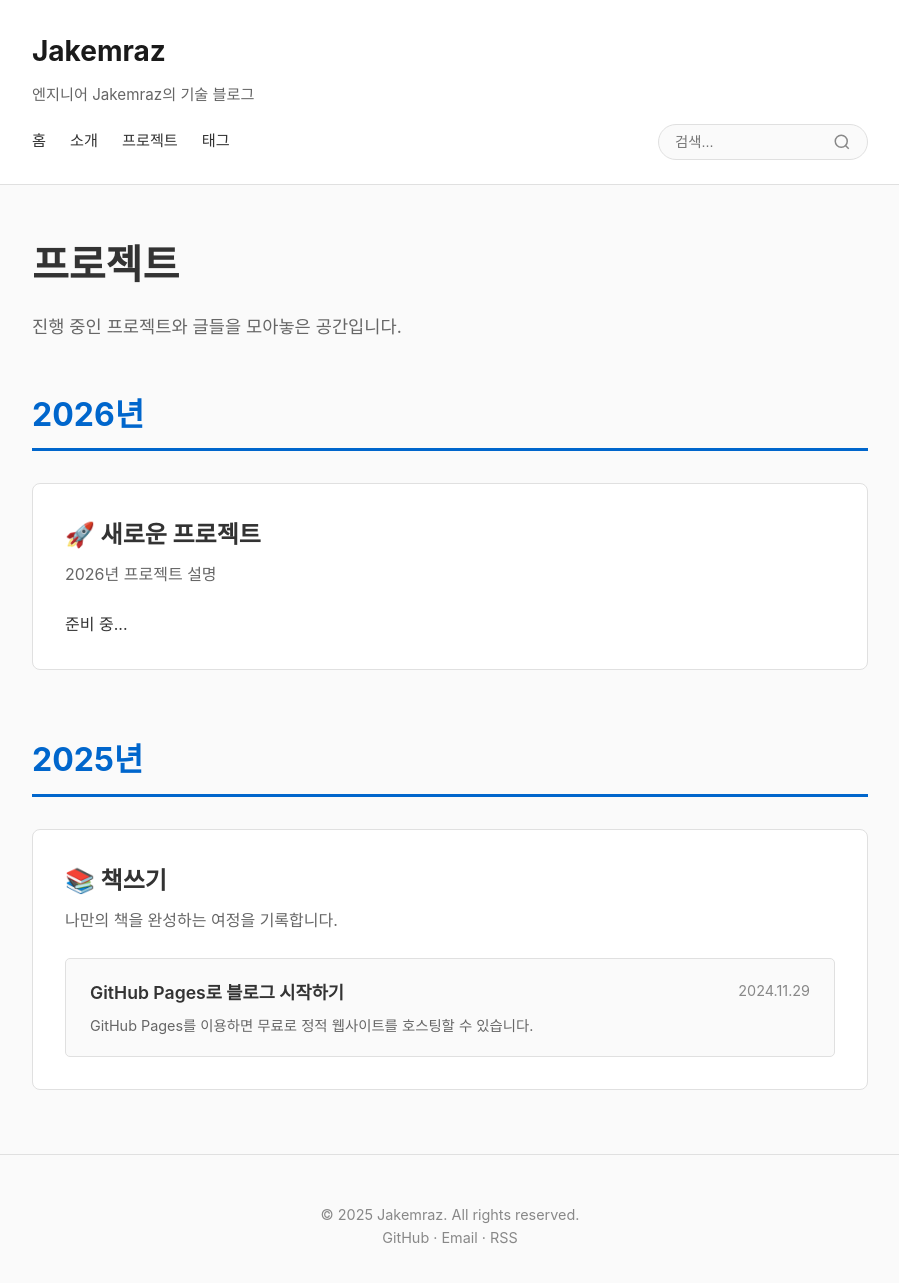
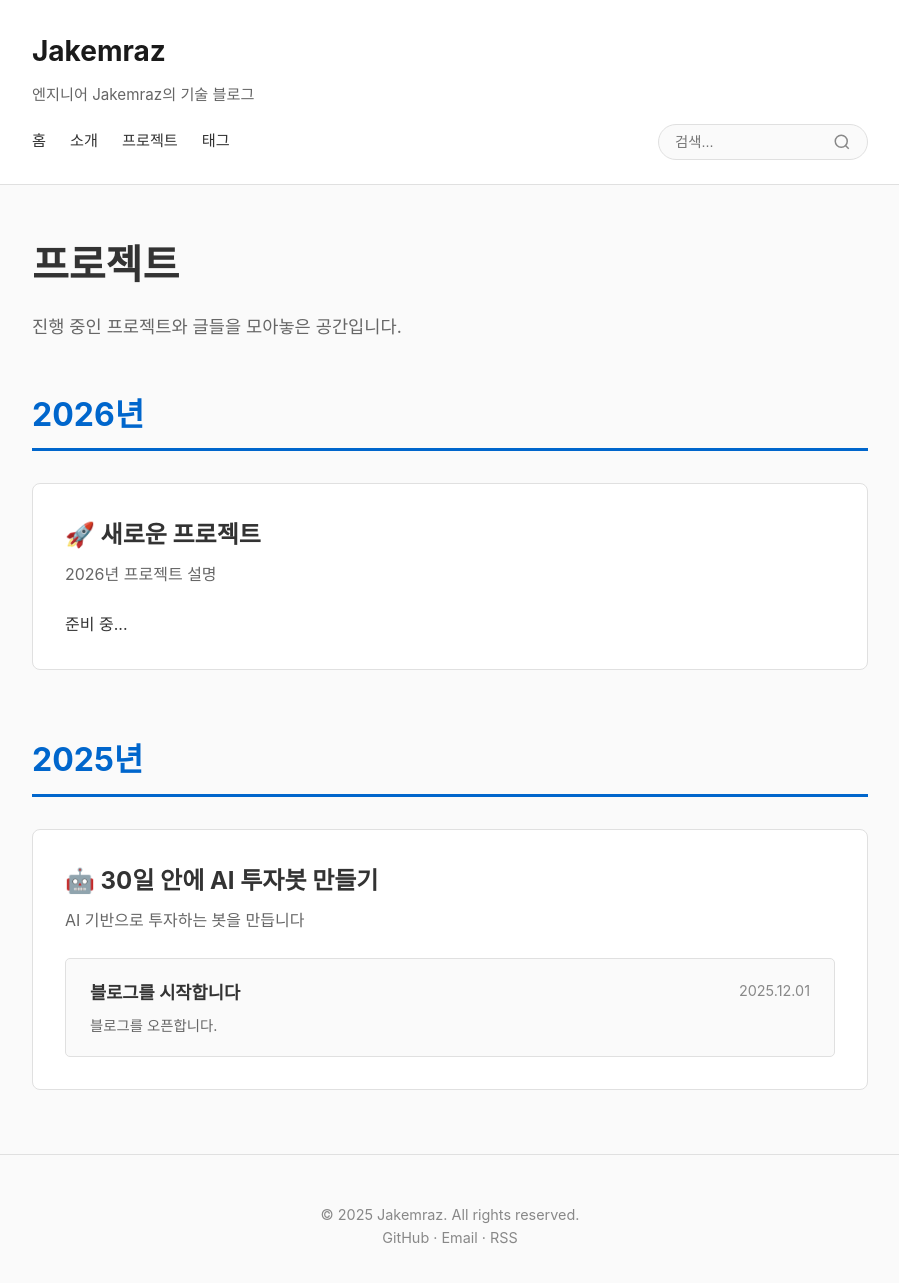
Before and after one commit to jakemraz/jakemraz.github.io, a Jekyll site: the page built from projects.html, in a window 1280 px wide and 1297 px high. Shown: the top 1283 px of the window, without its empty margins (190-1089 px from the left). Built offline with Jekyll 4.4.1, drawn with Linux system fonts in a browser that asks for light colours.

Commit message:
태그 변경

```diff
--- a/projects.html
+++ b/projects.html
@@ -25,11 +25,11 @@ permalink: /projects/
         <h2 class="year-title">2025년</h2>
 
         <div class="project-section">
-            <h3 class="project-title">📚 책쓰기</h3>
-            <p class="project-description">나만의 책을 완성하는 여정을 기록합니다.</p>
+            <h3 class="project-title">🤖 30일 안에 AI 투자봇 만들기</h3>
+            <p class="project-description">AI 기반으로 투자하는 봇을 만듭니다</p>
 
             <div class="project-posts">
-                {% assign book_posts = site.posts | where_exp: "post", "post.tags contains '책쓰기'" %}
+                {% assign book_posts = site.posts | where_exp: "post", "post.tags contains '2025/30일안에_AI투자봇_만들기'" %}
                 {% if book_posts.size > 0 %}
                     {% for post in book_posts %}
                     <article class="project-post-item">
```
Also changed, not shown: _posts/2025-12-01-start_blog.md (+1 -1 lines).
